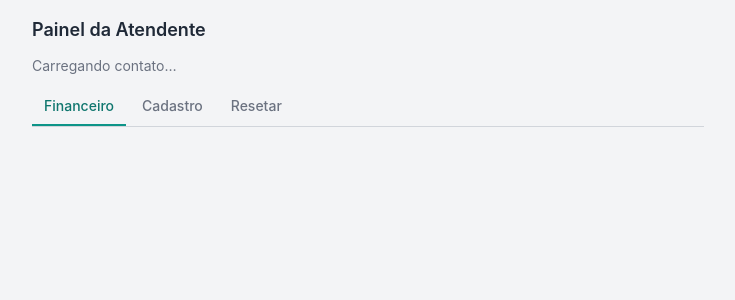
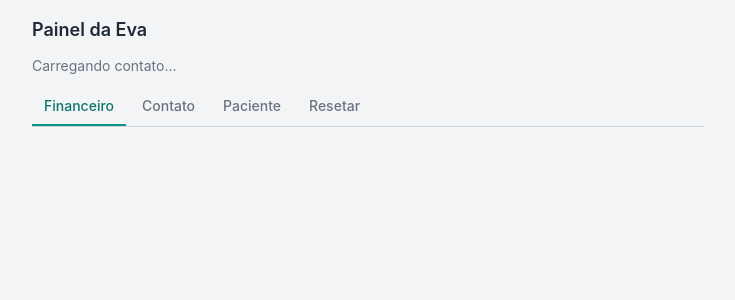
Before and after one commit to marcelohfms/psique-ai, a FastAPI app: page /atendente in a window 1280 px wide. Shown: the top 300 px of the page, without its empty margins (272-1007 px from the left). Run offline with FastAPI, Linux system fonts and the light colour scheme; parts of the project's set-up code (start-up, migrations or seed data) failed here and were passed over; some libraries are stand-ins or nearby versions.

Commit message:
feat(dashboard): separa Contato e Paciente em abas próprias; renomeia painel para "Painel da Eva"
Aba Contato agora tem nome/CPF do contato + "é o próprio paciente"/relação
(vínculo). Aba Paciente fica só com os dados clínicos do paciente.

```diff
--- a/dashboard/templates/atendente.html
+++ b/dashboard/templates/atendente.html
@@ -6,7 +6,7 @@
 <style>body { overflow: auto !important; height: auto !important; }</style>
 <div class="min-h-screen bg-gray-100 p-4">
   <div class="max-w-2xl mx-auto">
-    <h1 class="text-lg font-semibold text-gray-800 mb-3">Painel da Atendente</h1>
+    <h1 class="text-lg font-semibold text-gray-800 mb-3">Painel da Eva</h1>
     <div id="status" class="text-sm text-gray-500 mb-3">Carregando contato…</div>
 
     <div id="patient-selector" class="hidden mb-4">
@@ -16,7 +16,8 @@
 
     <div class="flex gap-1 mb-4 border-b border-gray-300" id="tab-buttons">
       <button data-tab="financeiro" class="tab-btn px-3 py-2 text-sm font-medium border-b-2 border-teal-600 text-teal-700">Financeiro</button>
-      <button data-tab="cadastro" class="tab-btn px-3 py-2 text-sm font-medium border-b-2 border-transparent text-gray-500">Cadastro</button>
+      <button data-tab="contato" class="tab-btn px-3 py-2 text-sm font-medium border-b-2 border-transparent text-gray-500">Contato</button>
+      <button data-tab="paciente" class="tab-btn px-3 py-2 text-sm font-medium border-b-2 border-transparent text-gray-500">Paciente</button>
       <button data-tab="reset" class="tab-btn px-3 py-2 text-sm font-medium border-b-2 border-transparent text-gray-500">Resetar</button>
     </div>
 
@@ -28,8 +29,12 @@
       <div id="financeiro-forms"></div>
     </div>
 
-    <div id="tab-cadastro" class="tab-panel hidden space-y-4">
-      <div id="forms"></div>
+    <div id="tab-contato" class="tab-panel hidden space-y-4">
+      <div id="forms-contato"></div>
+    </div>
+
+    <div id="tab-paciente" class="tab-panel hidden space-y-4">
+      <div id="forms-paciente"></div>
     </div>
 
     <div id="tab-reset" class="tab-panel hidden">
@@ -218,17 +223,24 @@ const DOCTORS = [["", "—"],
 
 function renderForms(patient, link) {
   const c = CONTACT;
-  let cadastroHtml = `<section class="bg-white rounded-lg shadow p-4">
+  let contatoHtml = `<section class="bg-white rounded-lg shadow p-4">
     <h2 class="font-medium text-gray-700 mb-2">Contato</h2>
     ${field("Nome", "c_name", c.name)}
     ${field("CPF", "c_cpf", c.cpf)}
-    <button onclick="saveContact()" class="mt-2 bg-wa-green hover:bg-wa-green-dk text-white text-xs px-3 py-1.5 rounded">Salvar contato</button>
-  </section>`;
+    <button onclick="saveContact()" class="mt-2 bg-wa-green hover:bg-wa-green-dk text-white text-xs px-3 py-1.5 rounded">Salvar contato</button>`;
 
+  let pacienteHtml = "";
   let financeiroHtml = "";
 
   if (patient) {
-    cadastroHtml += `<section class="bg-white rounded-lg shadow p-4" data-pid="${patient.id}" data-pcid="${link ? link.id : ""}">
+    if (link) {
+      contatoHtml += `<hr class="my-3">
+        ${checkbox("É o próprio paciente (is_self)", "l_is_self", link.is_self)}
+        ${field("Relação (mãe/pai/tutor)", "l_rel", link.relationship)}
+        <button onclick="saveLink('${link.id}')" class="mt-2 bg-gray-600 hover:bg-gray-700 text-white text-xs px-3 py-1.5 rounded">Salvar vínculo</button>`;
+    }
+
+    pacienteHtml = `<section class="bg-white rounded-lg shadow p-4" data-pid="${patient.id}" data-pcid="${link ? link.id : ""}">
       <h2 class="font-medium text-gray-700 mb-2">Paciente</h2>
       ${field("Nome", "p_name", patient.name)}
       ${field("Nascimento (dd/mm/aaaa)", "p_birth", patient.birth_date)}
@@ -239,14 +251,8 @@ function renderForms(patient, link) {
       ${select("Modalidade", "p_modality", patient.modality_restriction || "", [["", "—"], ["online", "Online"], ["presencial", "Presencial"]])}
       ${checkbox("Exceção de idade", "p_age_exc", patient.age_exception)}
       ${field("Preço custom (R$)", "p_price", patient.custom_price, "number")}
-      <button onclick="savePatient('${patient.id}')" class="mt-2 bg-wa-green hover:bg-wa-green-dk text-white text-xs px-3 py-1.5 rounded">Salvar paciente</button>`;
-    if (link) {
-      cadastroHtml += `<hr class="my-3">
-        ${checkbox("É o próprio paciente (is_self)", "l_is_self", link.is_self)}
-        ${field("Relação (mãe/pai/tutor)", "l_rel", link.relationship)}
-        <button onclick="saveLink('${link.id}')" class="mt-2 bg-gray-600 hover:bg-gray-700 text-white text-xs px-3 py-1.5 rounded">Salvar vínculo</button>`;
-    }
-    cadastroHtml += `</section>`;
+      <button onclick="savePatient('${patient.id}')" class="mt-2 bg-wa-green hover:bg-wa-green-dk text-white text-xs px-3 py-1.5 rounded">Salvar paciente</button>
+    </section>`;
 
     financeiroHtml = `<section class="bg-white rounded-lg shadow p-4" data-pid="${patient.id}">
       <h2 class="font-medium text-gray-700 mb-2">Dados financeiros</h2>
@@ -256,7 +262,10 @@ function renderForms(patient, link) {
       <button onclick="saveFinanceiro('${patient.id}')" class="mt-2 bg-wa-green hover:bg-wa-green-dk text-white text-xs px-3 py-1.5 rounded">Salvar financeiro</button>
     </section>`;
   }
-  document.getElementById("forms").innerHTML = cadastroHtml;
+  contatoHtml += `</section>`;
+
+  document.getElementById("forms-contato").innerHTML = contatoHtml;
+  document.getElementById("forms-paciente").innerHTML = pacienteHtml;
   document.getElementById("financeiro-forms").innerHTML = financeiroHtml;
 }
 
```
Also changed, not shown: dashboard/tests/test_attendant_routes.py (+1 -1 lines).
